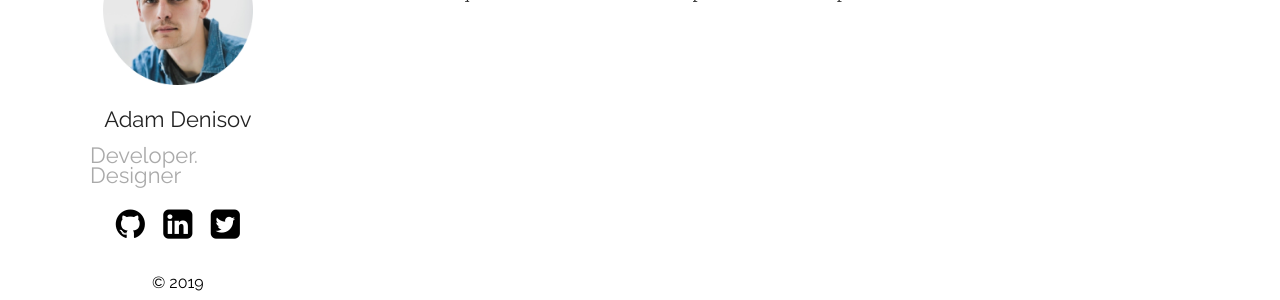
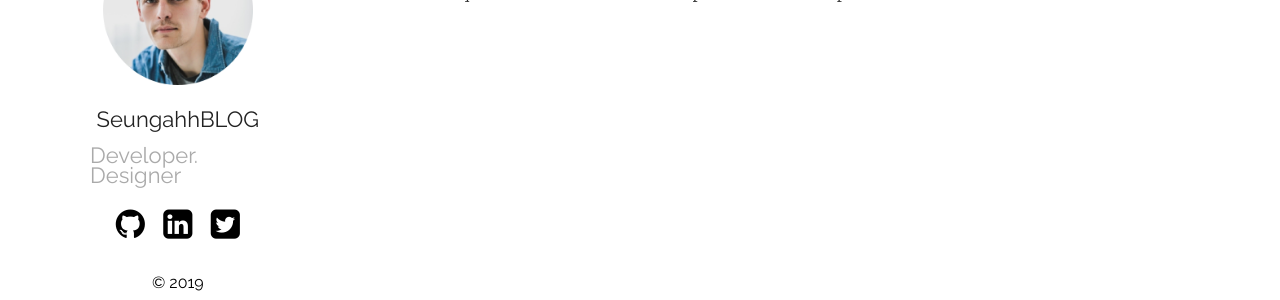
Before and after one commit to samarsault/plainwhite-jekyll, a Jekyll site: the page built from index.md, in a window 1280 px wide. Shown: the part 216-516 px from the top of the page. Built offline with Jekyll 4.4.1, drawn with Linux system fonts in a browser that asks for light colours.

Commit message:
Update _config.yml

```diff
--- a/_config.yml
+++ b/_config.yml
@@ -1,7 +1,7 @@
-title: Your awesome title
+title: SeungahhBLOG
 author: GitHub User
-name: Adam Denisov
-email: your-email@domain.com
+name: SeungahhBLOG
+email: poochii96@naver.com
 tagline: Developer. Designer
 description: > # this means to ignore newlines until "show_exerpts:"
   Write an awesome description for your new site here. You can edit this
```
